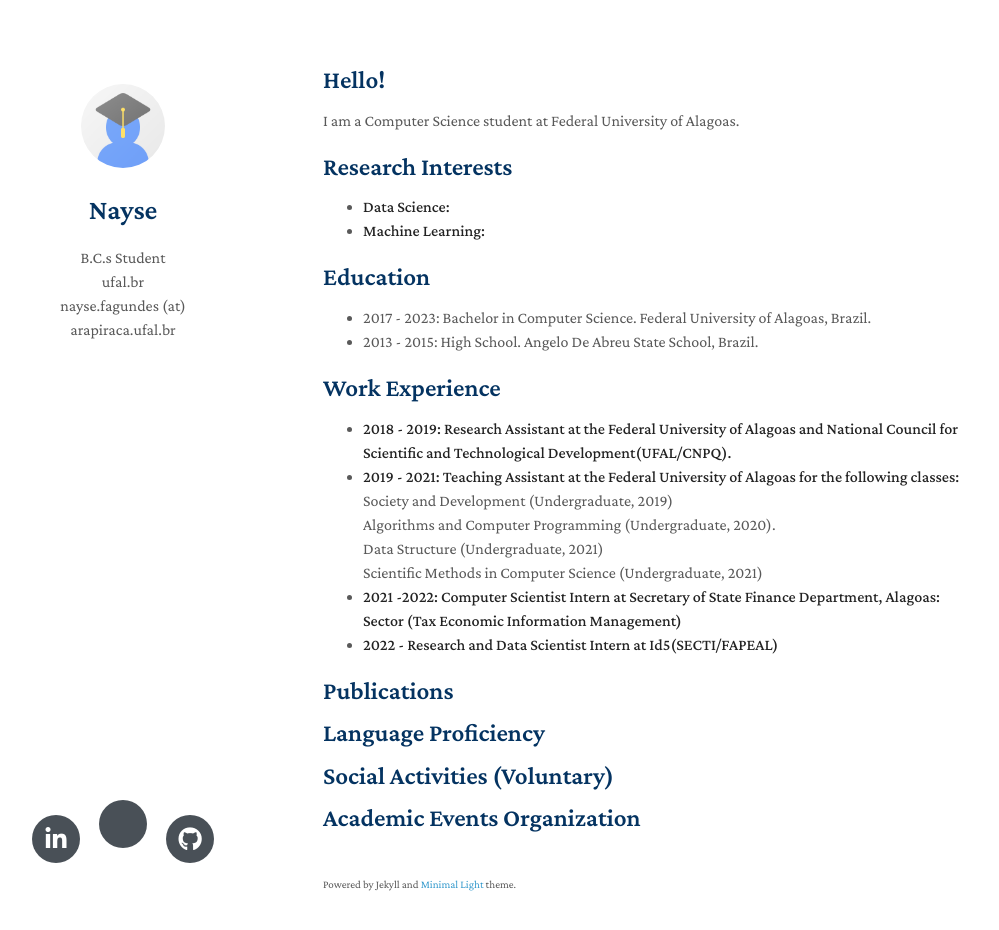
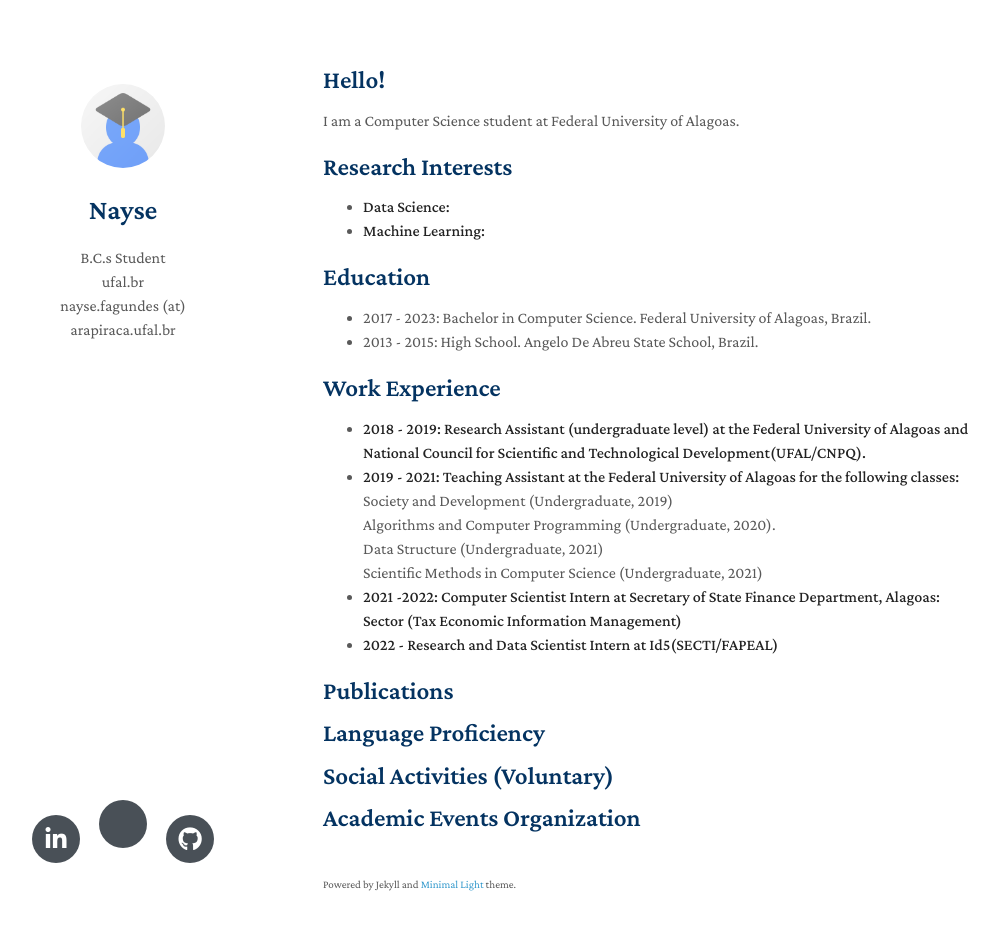
Before and after one commit to nayse/nayse.github.io, a Jekyll site: the page built from index.md, in a window 1280 px wide and 965 px high. Shown: the top 930 px of the window, without its empty margins (147-1146 px from the left). Built offline with Jekyll 4.4.1, drawn with Linux system fonts in a browser that asks for light colours; nearby versions of some CDN libraries; a style sheet for code colours, icons or effects is not loaded; our own code applies the rules of GitHub Pages for plain Markdown files.

Commit message:
Update index.md

```diff
--- a/index.md
+++ b/index.md
@@ -17,7 +17,7 @@ I am a Computer Science student at Federal University of Alagoas.
 - 2013 - 2015: High School. Angelo De Abreu State School, Brazil.
 
 ## Work Experience
-- **2018 - 2019: Research Assistant at the Federal University of Alagoas and National Council for Scientific and
+- **2018 - 2019: Research Assistant (undergraduate level) at the Federal University of Alagoas and National Council for Scientific and
 Technological Development(UFAL/CNPQ).**
 - **2019 - 2021: Teaching Assistant at the Federal University of Alagoas for the following classes:**
   <br>
```
